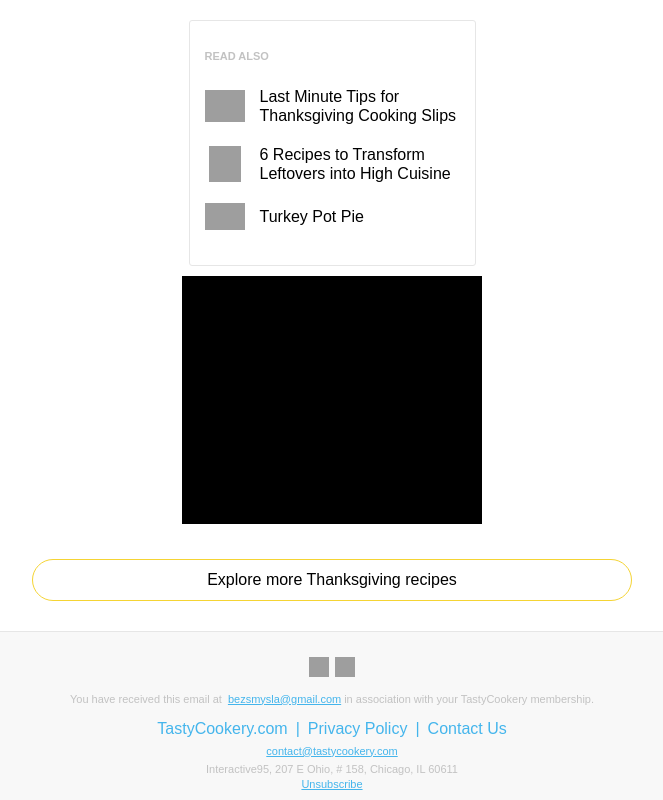
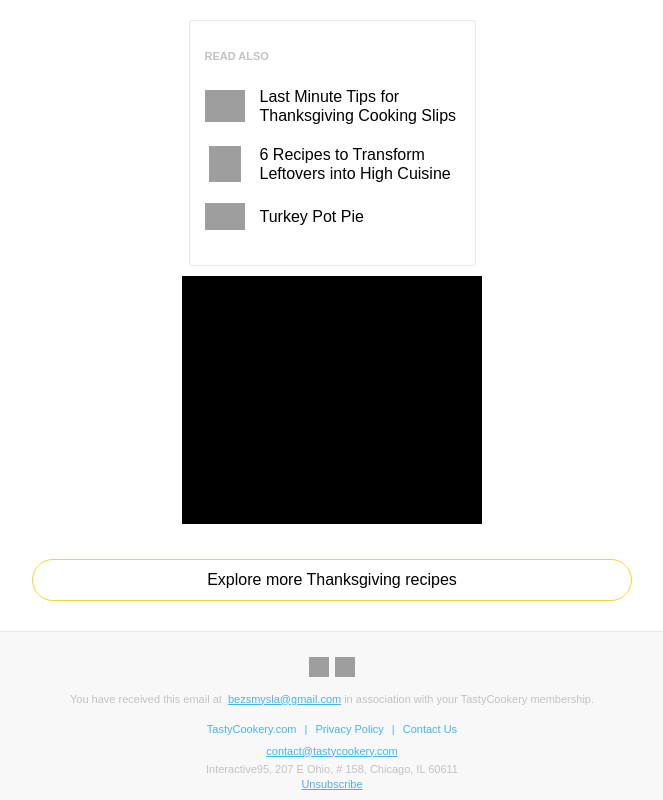
Before and after one commit to pavllovic/email, a website built with webpack: page src/template/index.pug in a window 1280 px wide. Shown: the part 552-1352 px from the top of the page, without its empty margins (308-971 px from the left). Built offline with nearby package versions, Linux system fonts and the light colour scheme; grey boxes are pictures that could not be loaded.

Commit message:
set font-size for link in footer

```diff
--- a/src/components/footer/footer.pug
+++ b/src/components/footer/footer.pug
@@ -33,15 +33,15 @@ table(class='footer' width="100%" bgcolor='#f8f8f8' cellspacing="0" cellpadding=
                   table(class='footer-nav' align="center")
                     tr
                       td
-                        a(href="#" style="color: #44b5ec; text-decoration: none; line-height: 24px;") TastyCookery.com
+                        a(href="#" style="color: #44b5ec; text-decoration: none; font-size:11px; line-height: 24px;") TastyCookery.com
                       td
-                        span(style="color: #44b5ec") |
+                        span(style="font-size:11px; line-height: 24px;color: #44b5ec") |
                       td
-                        a(href="#" style="color: #44b5ec; text-decoration: none; line-height: 24px;") Privacy Policy
+                        a(href="#" style="color: #44b5ec; text-decoration: none; font-size:11px; line-height: 24px;") Privacy Policy
                       td
-                        span(style="color: #44b5ec") |
+                        span(style="font-size:11px; line-height: 24px; color: #44b5ec") |
                       td
-                        a(href="#" style="color: #44b5ec; text-decoration: none; line-height: 24px;") Contact Us
+                        a(href="#" style="color: #44b5ec; text-decoration: none; font-size:11px; line-height: 24px;") Contact Us
               tr
                 td(style="text-align: center" valign='middle')
                   a(href="mailto:contact@tastycookery.com" style="color: #44b5ec; line-height: 18px") contact@tastycookery.com
```
Also changed, not shown: dist/index.html.
